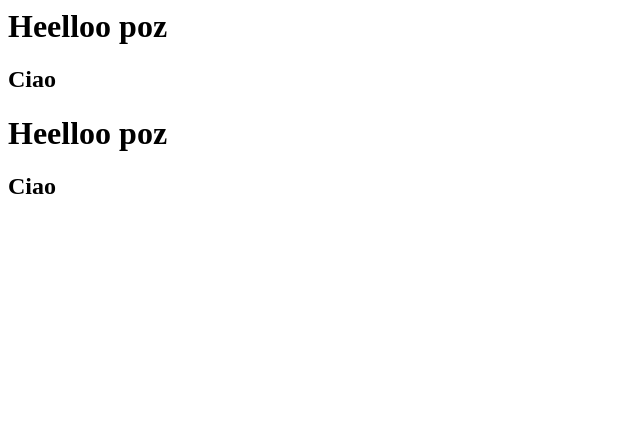
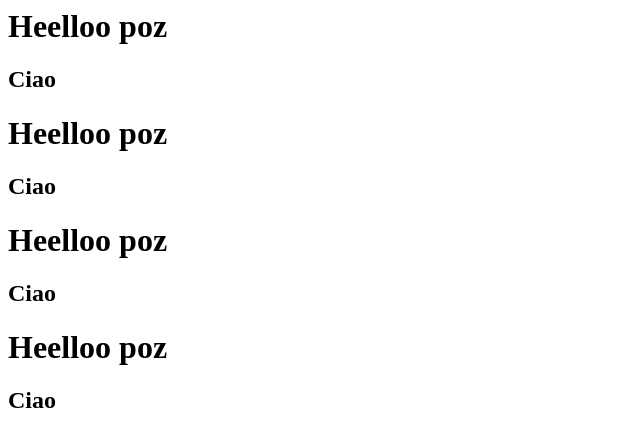
Before and after one commit to DraganZu/hello-world, a plain HTML site: page index.html in a window 1280 px wide. Shown: the whole page, without its empty margins (0-640 px from the left). Drawn offline with Linux system fonts and the light colour scheme.

Commit message:
Update index.html

```diff
--- a/index.html
+++ b/index.html
@@ -3,3 +3,8 @@
 <h2>Ciao</h2>
 <h1>Heelloo poz</h1>
 <h2>Ciao</h2>
+
+<h1>Heelloo poz</h1>
+<h2>Ciao</h2>
+<h1>Heelloo poz</h1>
+<h2>Ciao</h2>
```
